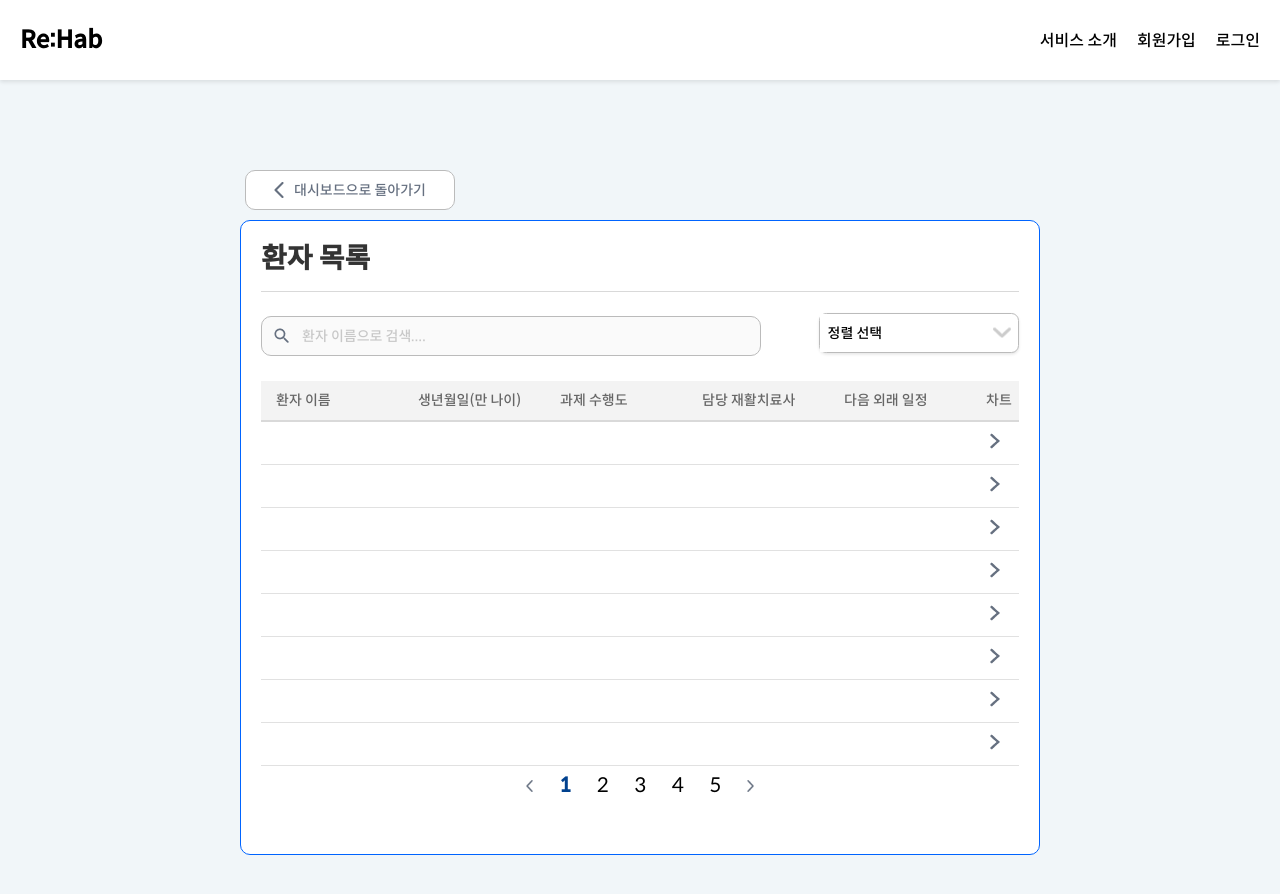
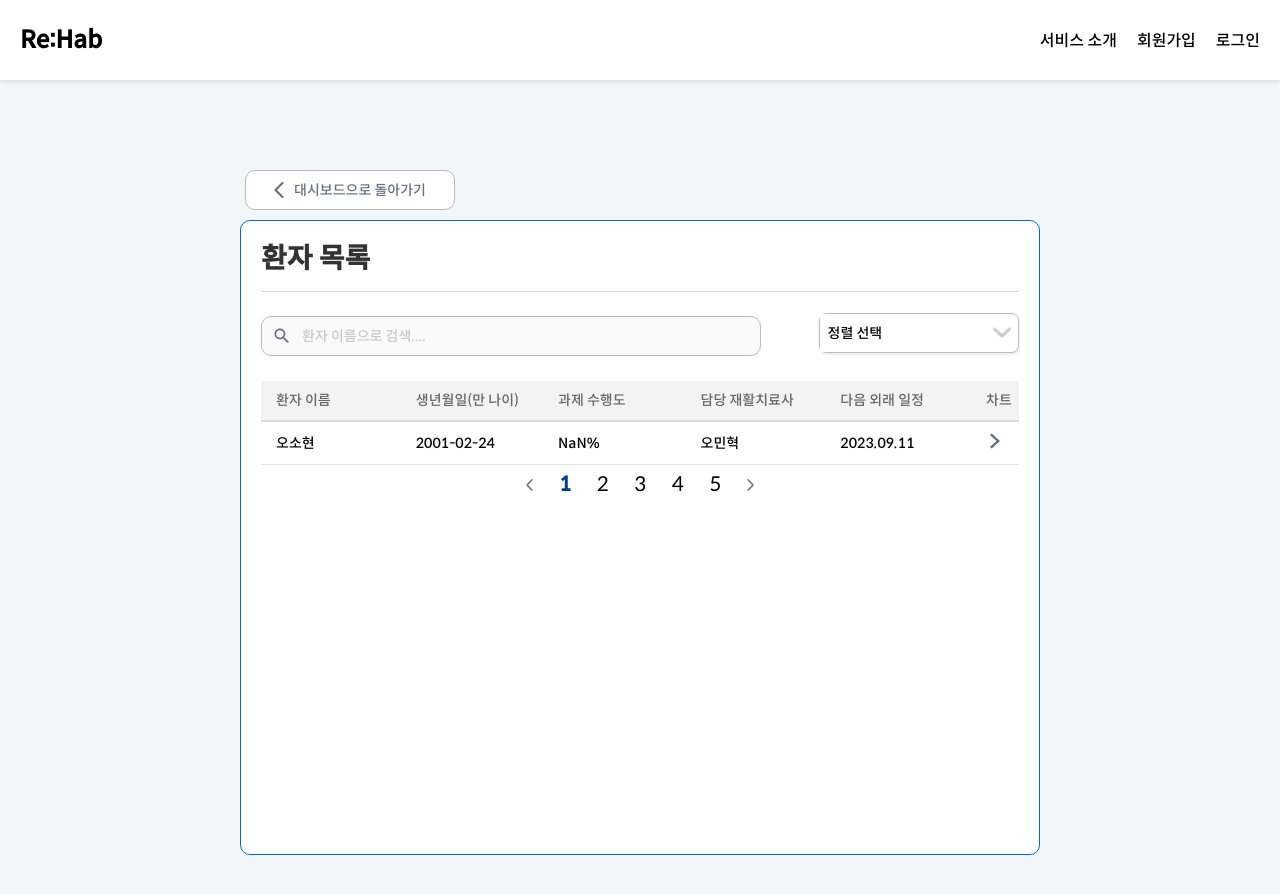
Before and after one commit to sync-without-async/Rehab-FrontEnd, a React (Vite) app: page /doctorpatientlist in a window 1280 px wide. Shown: the top 894 px of the page. Built offline with nearby package versions, Linux system fonts and the light colour scheme.

Commit message:
Fix: 비동기로 탐색해 login-api 정보 못가져 오는 오류 수정

```diff
--- a/src/components/DoctorDashBoard/DoctorPatientList.jsx
+++ b/src/components/DoctorDashBoard/DoctorPatientList.jsx
@@ -1,7 +1,8 @@
 import styled from "styled-components";
 import player from "../../assets/icons/player.png";
 import Pagination from "../Pagination/Pagination";
-import { getUserExercises } from "../../librarys/login-api";
+import { useState, useEffect } from "react";
+import {userLogin,  getUserExercises } from "../../librarys/login-api";
 import SearchBar from "../Input/SearchBar";
 import DropdownFilter from "../Dropdown/DropdownFilter";
 
@@ -102,8 +103,32 @@ const PlayerIcon = styled.img`
 const filterlist=["오늘 외래 순", "최신 등록 순", "수행도 높은 순"];
 
 const DoctorPatientList = () => {
-  const userId = "HL0001";
-  const exercises = getUserExercises(userId);
+  const doctorId = "doctor";
+  const [doctorInfo, setDoctorInfo] = useState(null);
+  const [patientInfo, setPatientInfo] = useState(null);
+
+  useEffect(() => {
+    async function fetchDoctorInfo() {
+      const info = await userLogin(doctorId, "123456");
+      if (info && info.patient) {
+        setDoctorInfo(info);
+        setPatientInfo(info.patient);
+      }
+    }
+
+    fetchDoctorInfo();
+  }, []);
+
+  if (!doctorInfo || !patientInfo) {
+    return <div>Error: Doctor or Patient info not found.</div>;
+  }
+
+  const exercises = getUserExercises(doctorInfo.patient.name);
+
+  const passedExercises = exercises.filter(exercise => exercise.judgement === "합격").length;
+  const totalExercises = exercises.length;
+
+  const passRate = Math.round((passedExercises / totalExercises) * 100);
 
   const totalItems = 40;
   const itemsPerPage = 8;
@@ -131,33 +156,16 @@ const DoctorPatientList = () => {
           </TableRow>
         </thead>
         <tbody>
-          {exercises.map((exercise, index) => (
-            <TableRow key={index}>
-              <TableCell>
-                {// 담당하는 환자 이름
-                }
-              </TableCell>
-              <TableCell>
-                {// 담당하는 환자의 생년월일
-                }
-              </TableCell>
-              <TableCell>
-                {// 담당하는 환자의 과제 수행도
-                }
-              </TableCell>
-              <TableCell>
-                {// 담당하는 환자의 재활치료사 이름
-                }
-              </TableCell>
-              <TableCell>
-                {//담당하는 환자의 다음 외래 일정
-                }
-                </TableCell>
-              <TableCell>
-                <PlayerIcon src={player} alt="Player Icon" />
-              </TableCell>
-            </TableRow>
-          ))}
+        <TableRow>
+            <TableCell>{patientInfo.name}</TableCell>
+            <TableCell>{patientInfo.birth}</TableCell>
+            <TableCell>{passRate}%</TableCell>
+            <TableCell>{patientInfo.assignedTherapist}</TableCell>
+            <TableCell>{patientInfo.nextReservationDate}</TableCell>
+            <TableCell>
+              <PlayerIcon src={player} alt="Player Icon" />
+            </TableCell>
+          </TableRow>
         </tbody>
       </Table>
 
```
